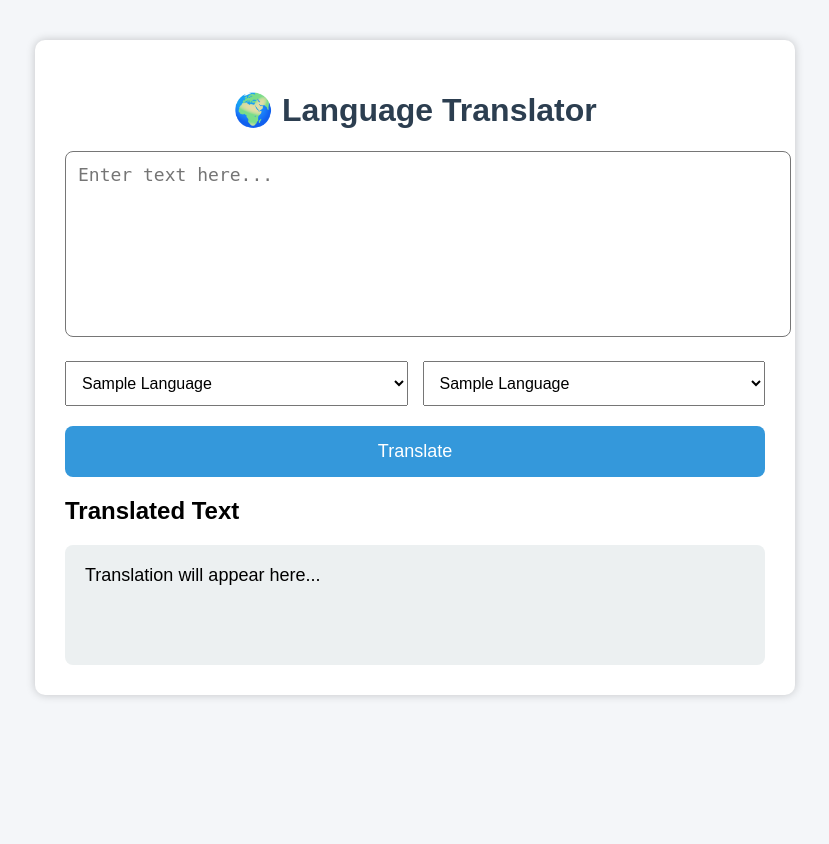
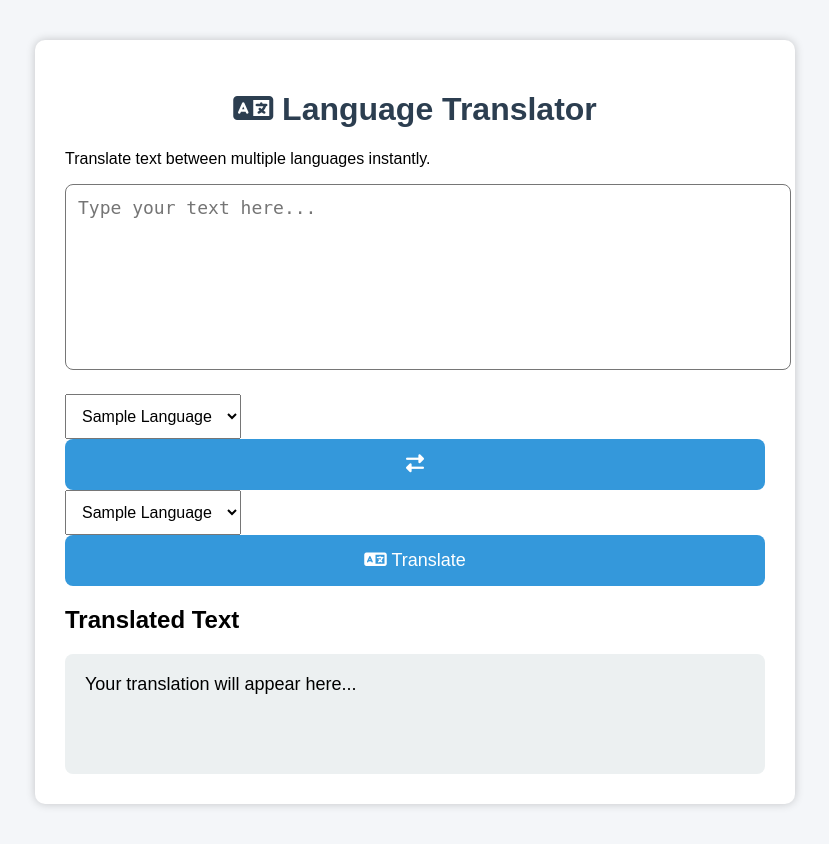
Before and after one commit to yousuf-sarfraz/CodeAlpha-_language_translator, a Flask app: template templates/index.html in a window 1280 px wide. Shown: the whole page, without its empty margins (225-1054 px from the left). Before the commit the page ends 698 px from the top, so only its background shows below. Run offline with Flask 3, Linux system fonts and the light colour scheme; the template is opened without the code that fills it: most values are stand-ins (such as "Sample title", 1, 10 or a date in 2020).

Commit message:
Add new features and improve index page layout

```diff
--- a/templates/index.html
+++ b/templates/index.html
@@ -1,26 +1,35 @@
 <!DOCTYPE html>
-<html>
+<html lang="en">
 
 <head>
+    <meta charset="UTF-8">
+    <meta name="viewport" content="width=device-width, initial-scale=1.0">
 
     <title>Language Translator</title>
 
+    <link rel="stylesheet" href="{{ url_for('static', filename='style.css') }}">
+
+    <link href="https://fonts.googleapis.com/css2?family=Poppins:wght@300;400;500;600;700&display=swap"
+        rel="stylesheet">
+
     <link rel="stylesheet"
-          href="{{ url_for('static', filename='style.css') }}">
-
+        href="https://cdnjs.cloudflare.com/ajax/libs/font-awesome/6.7.2/css/all.min.css">
 </head>
 
 <body>
 
     <div class="container">
 
-<h1>🌍 Language Translator</h1>
+        <h1><i class="fa-solid fa-language"></i> Language Translator</h1>
 
-<textarea
-id="text"
-placeholder="Enter text here..."></textarea>
+        <p class="subtitle">
+            Translate text between multiple languages instantly.
+        </p>
 
-<div class="row">
+        <textarea id="text"
+            placeholder="Type your text here..."></textarea>
+
+        <div class="controls">
 
             <select id="source">
 
@@ -34,18 +43,17 @@ placeholder="Enter text here..."></textarea>
 
             </select>
 
+            <button id="swapBtn" title="Swap Languages">
+                <i class="fa-solid fa-right-left"></i>
+            </button>
+
             <select id="target">
 
                 {% for name, code in languages.items() %}
 
                 <option value="{{ code }}"
-{% if code=="ur" %}
-selected
-{% endif %}
->
-
+                    {% if code=="ur" %}selected{% endif %}>
                     {{ name.title() }}
-
                 </option>
 
                 {% endfor %}
@@ -54,17 +62,18 @@ selected
 
         </div>
 
-<button onclick="translateText()">
+        <button class="translate-btn" onclick="translateText()">
+            <i class="fa-solid fa-language"></i>
+            Translate
+        </button>
 
-Translate
-
-</button>
+        <div class="output">
 
             <h2>Translated Text</h2>
 
             <div id="result">
-
-Translation will appear here...
+                Your translation will appear here...
+            </div>
 
         </div>
 
```
Lines whose indentation alone changed are shown as unchanged.
